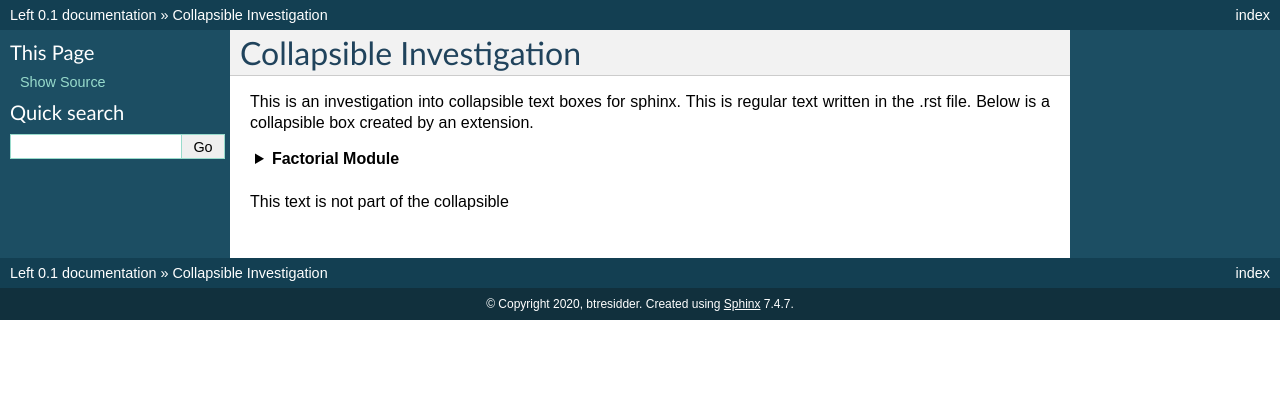
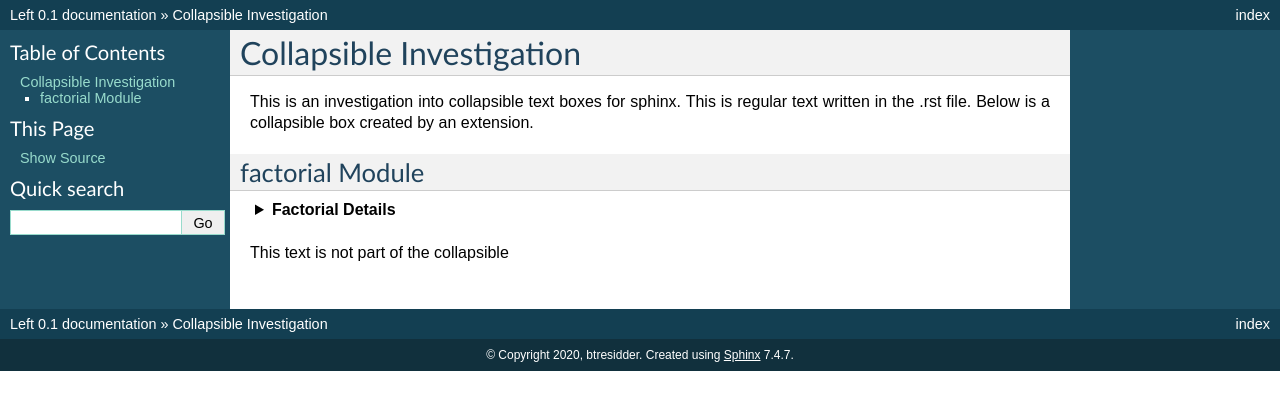
Before and after one commit to btresidder/Left, a Sphinx documentation site: the page built from project/docs/collapsible.rst, in a window 1280 px wide. Shown: the top 410 px of the page. Built offline with Sphinx 7.4.7, drawn with Linux system fonts in a browser that asks for light colours; pages that are not in the unit, such as notebooks, are missing from menus; some of the changed lines change nothing that is shown.

Commit message:
collapsible extension 70

```diff
--- a/project/docs/collapsible.rst
+++ b/project/docs/collapsible.rst
@@ -6,21 +6,19 @@
 This is regular text written in the .rst file.
 Below is a collapsible box created by an extension.
 
-
+factorial Module
+================
 
 .. collapsible::
-   :title: Factorial Module
+   :title: Factorial Details
 
    This is some regular text inside the collapsible
-
+   Here is a rst code-block:
    .. code-block:: python
 
       print("hello world")
 
-   Here is some more text. Below is a auto-gen module
-
-   factorial main
-   ==============
+   Below this like is an auto-generated module
 
    .. automodule:: factorial
          :members:
```
